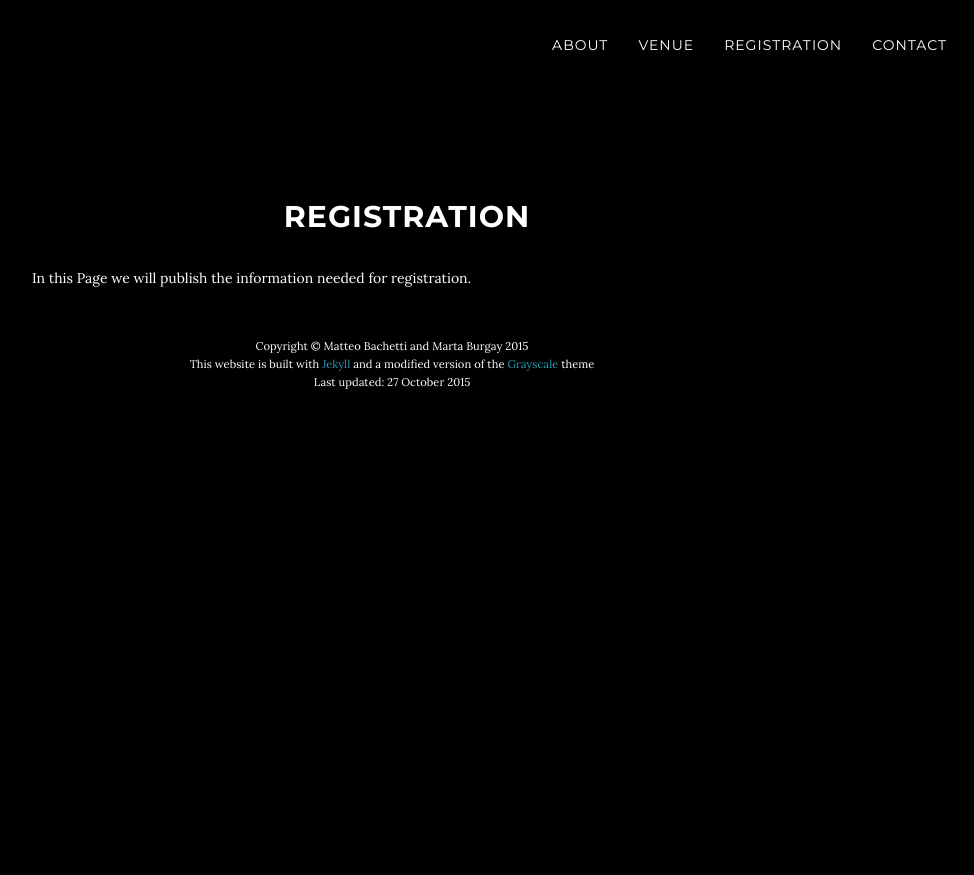
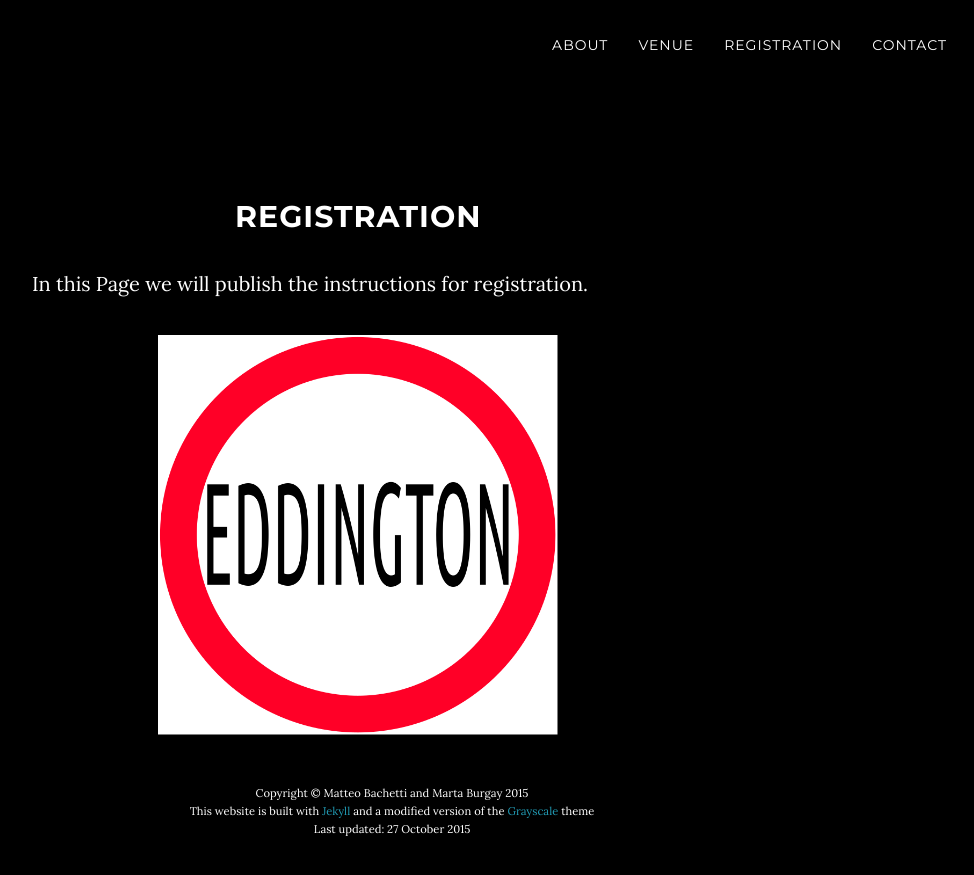
Before and after one commit to breakingthelimits/supereddington2016, a Jekyll site: the page built from registration/index.html, in a window 1280 px wide. Shown: the top 875 px of the page, without its empty margins (248-1222 px from the left). Built offline with Jekyll 4.4.1, drawn with Linux system fonts in a browser that asks for light colours.

Commit message:
Aesthetic changes

```diff
--- a/_layouts/default.html
+++ b/_layouts/default.html
@@ -6,10 +6,11 @@
 
     <section id="default" class="container content-section text-center">
             <div class="container">
-                <h2>{{ page.title }}</h2>
                 <div class="row">
-                    <div class="col-md-2" ></div>
-                    <div class="col-md-7" style='text-align: left'>
+                    <div class="col-md-7 col-md-offset-2">
+                        <h2>{{ page.title }}</h2>
+                    </div>
+                    <div class="col-md-7 col-md-offset-2" style='text-align: left'>
                         {{ content }}
                     </div>
                 </div>
--- a/registration/index.html
+++ b/registration/index.html
@@ -3,4 +3,8 @@ layout: default
 title: Registration
 ---
 
-In this Page we will publish the information needed for registration.
+<p>In this Page we will publish the instructions for registration.</p>
+
+<div style="width: 100%; text-align: center;">
+<img src={{ site.baseurl }}/img/speed_sign.png height="400" width="400"></img>
+</div>
```
